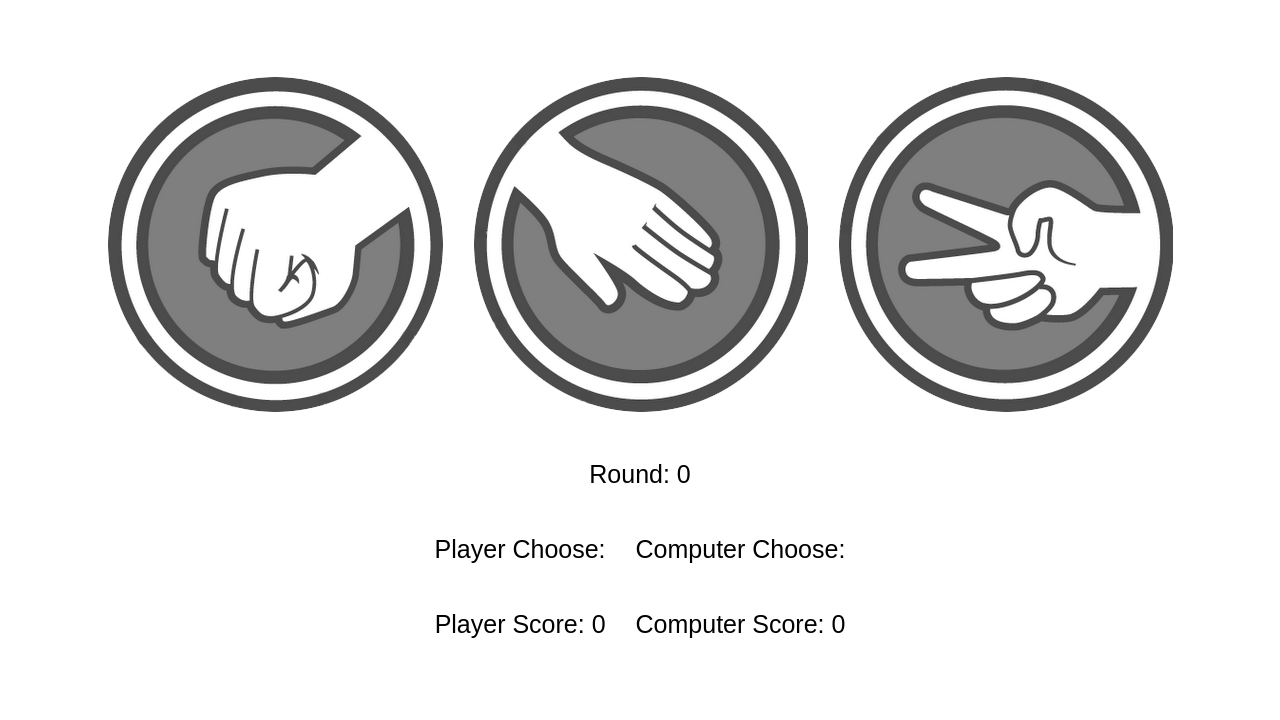
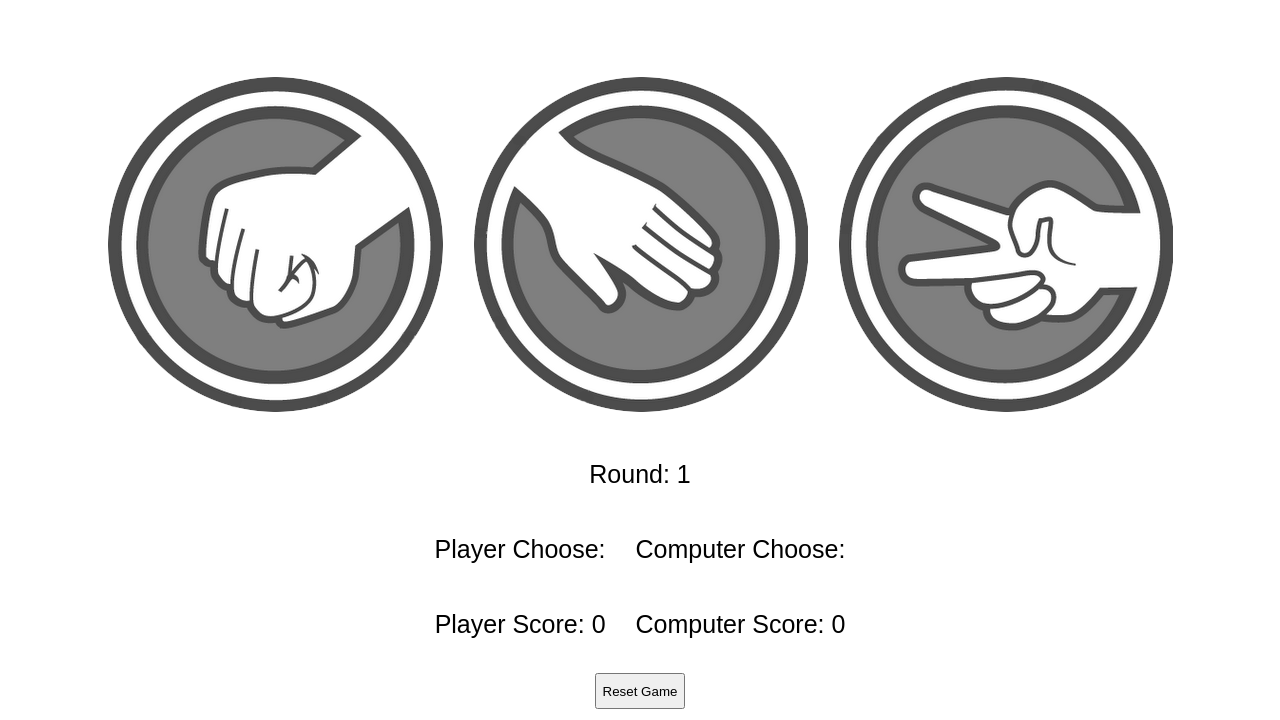
Before and after one commit to nfordhk/rock-paper-scissors, a plain HTML site: page index.html in a window 1280 px wide. Shown: the part 353-1073 px from the top of the page. Before the commit the page ends 991 px from the top, so only its background shows below. Drawn offline with Linux system fonts and the light colour scheme.

Commit message:
Added reset game button to clear stats

```diff
--- a/index.html
+++ b/index.html
@@ -17,7 +17,7 @@
         </section>
         <section class = 'round'>
             <div class = 'round_number'>
-                <p>Round: 0</p>
+                <p>Round: 1</p>
             </div>
         </section>
         <section class = 'players_choices'>
@@ -36,6 +36,9 @@
                 <p>Computer Score: 0</p>
             </div>
         </section>
+        <section class = 'reset_game_button'>
+        <button type="button">Reset Game</button>
+        </section>
         <script type="text/javascript" src="script.js"></script>
     </body>
 </html>
--- a/script.js
+++ b/script.js
@@ -7,6 +7,7 @@ const playerScoreEle = document.querySelector('.player_score');
 const computerScoreEle = document.querySelector('.computer_score');
 const displayPlayerChoiceEle = document.querySelector('.display_player_choice')
 const displayComputerChoiceEle = document.querySelector('.display_computer_choice')
+const resetButtonEle = document.querySelector('.reset_game_button')
 
 function computerPlay () {
     const choices = ['rock','paper','scissors']
@@ -21,7 +22,7 @@ function computerPlay () {
 
 let playerScore = 0;
 let computerScore = 0;
-let round = 0;
+let round = 1;
 let playerSelection = ''
 
 function playRound () {
@@ -113,12 +114,21 @@ function declareWinner () {
 
 game()
 
-/*
+
 function resetGame() {
-    playerScore = 0;
-    computerScore = 0;
-    round = 0;
-}*/
+    resetButtonEle.addEventListener('click', () => {
+        playerScore = 0;
+        computerScore = 0;
+        round = 0;
+        playerScoreEle.textContent = 'Player Score: 0'
+        computerScoreEle.textContent = 'Computer Score: 0'
+        roundNumberEle.textContent = 'Round: 1'
+        displayPlayerChoiceEle.textContent = 'Player Choose: '
+        displayComputerChoiceEle.textContent = 'Computer Choose: '
+    })
+}
+
+resetGame()
 
 
 /*
--- a/style.css
+++ b/style.css
@@ -52,6 +52,22 @@ h2 {
     padding-left: 30px;
 }
 
+.reset_game_button {
+    display: flex;
+    justify-content: center;
+    padding-top: 25px;
+    color: #5F6368;
+    font-family: arial,sans-serif;
+    font-size: 14px;
+    margin: 11px 4px;
+    line-height: 27px;
+    height: 36px;
+    min-width: 54px;
+    text-align: center;
+    cursor: pointer;
+    user-select: none;
+}
+
 .rock_icon, .paper_icon, .scissors_icon {
     cursor: pointer;
     transition: transform .2s;
```
